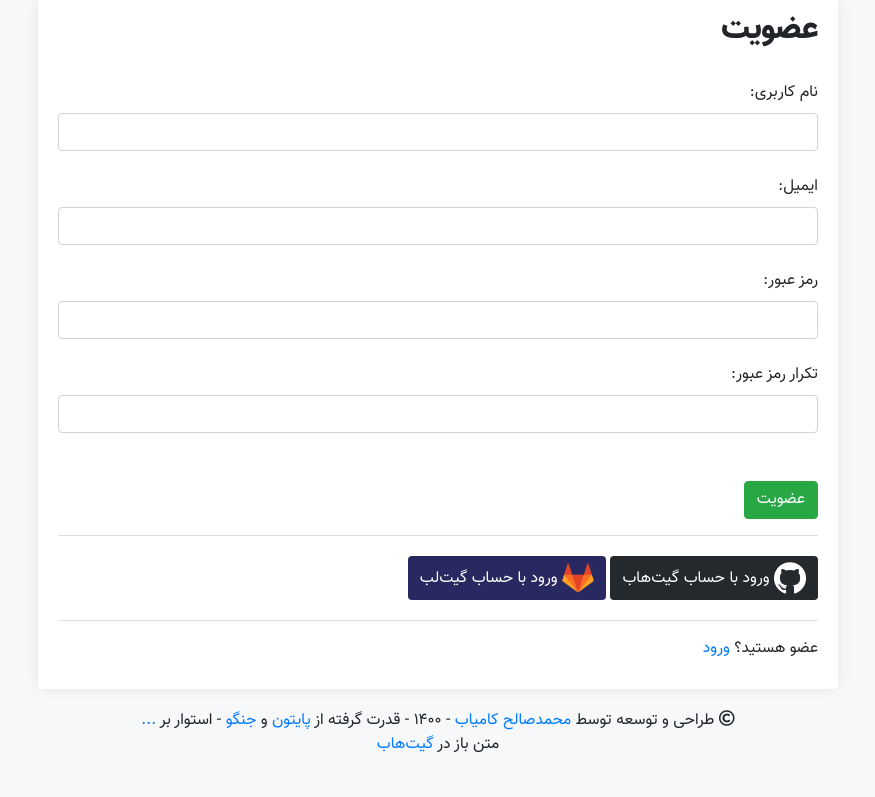
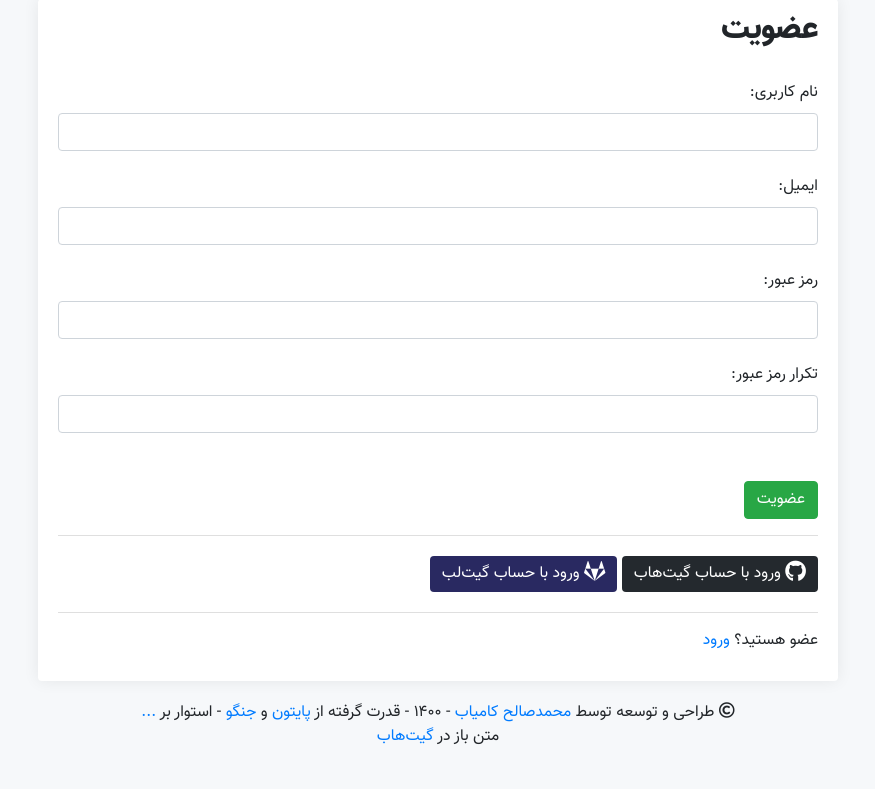
Before and after one commit to seyedmm/Programmers-Social, a Django app: page /accounts/signup/ in a window 1280 px wide. Shown: the part 105-902 px from the top of the page, without its empty margins (202-1077 px from the left). After the commit the page ends 850 px from the top, so only its background shows below. Run offline with Django 3.2, Linux system fonts and the light colour scheme; parts of the project's set-up code (start-up, migrations or seed data) failed here and were passed over; some libraries are stand-ins or nearby versions; some web fonts are replaced.

Commit message:
replace github and gitlab image with webfont

```diff
--- a/media/template/registration/login.html
+++ b/media/template/registration/login.html
@@ -34,8 +34,8 @@
 </form>
 
 <hr/>
-<a href="{% url 'social:begin' 'github' %}"><button type="button" class="btn btn-github  border-gray"><img class="logo" src="{% static 'img/Github_logo.png' %}" height="32px"> ورود با حساب گیت‌هاب</button></a>
-<a href="{% url 'social:begin' 'gitlab' %}"><button type="button" class="btn btn-gitlab  border-gray"><img class="logo" src="{% static 'img/Gitlab_logo.png' %}" height="32px"> ورود با حساب گیت‌لب</button></a>
+<a href="{% url 'social:begin' 'github' %}"><button type="button" class="btn btn-github  border-gray"><i class="fab fa-github fa-lg"></i> ورود با حساب گیت‌هاب</button></a>
+<a href="{% url 'social:begin' 'gitlab' %}"><button type="button" class="btn btn-gitlab  border-gray"><i class="fab fa-gitlab fa-lg"></i> ورود با حساب گیت‌لب</button></a>
 <hr/>
 
 <p>عضو نیستید؟ <a href="{% url 'signup' %}">عضویت</a></p>
--- a/media/template/registration/signup.html
+++ b/media/template/registration/signup.html
@@ -43,8 +43,8 @@
             <button type="submit" class="btn btn-success">عضویت</button>
         </form>
         <hr/>
-        <a href="{% url 'social:begin' 'github' %}"><button type="button" class="btn btn-github  border-gray"><img class="logo" src="{% static 'img/Github_logo.png' %}" height="32px"> ورود با حساب گیت‌هاب</button></a>
-        <a href="{% url 'social:begin' 'gitlab' %}"><button type="button" class="btn btn-gitlab  border-gray"><img class="logo" src="{% static 'img/Gitlab_logo.png' %}" height="32px"> ورود با حساب گیت‌لب</button></a>
+        <a href="{% url 'social:begin' 'github' %}"><button type="button" class="btn btn-github  border-gray"><i class="fab fa-github fa-lg"></i> ورود با حساب گیت‌هاب</button></a>
+        <a href="{% url 'social:begin' 'gitlab' %}"><button type="button" class="btn btn-gitlab  border-gray"><i class="fab fa-gitlab fa-lg"></i> ورود با حساب گیت‌لب</button></a>
         <hr/>
 
         <p>عضو هستید؟ <a href="{% url 'login' %}">ورود</a></p>
```
Also changed, not shown: media/static/img/DEV_logo.svg (deleted), media/static/img/Github_light_logo.png (deleted), media/static/img/Github_logo (copy).svg (deleted), media/static/img/Github_logo.png (deleted), media/static/img/Github_logo.svg (deleted), media/static/img/Gitlab_logo.png (deleted), media/static/img/Linkedin.png (deleted), media/static/img/Stackowerflow.png (deleted), media/static/img/Web.png (deleted).
